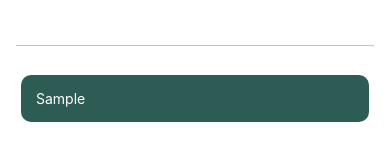
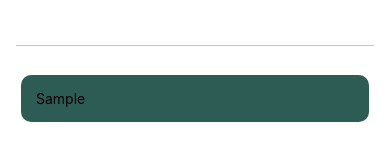
Before and after one commit to 1sh1vam/ReactNativePractice, a React Native app: screen / in a window 390 px wide. Both pictures are taken after typing "Sample" into the empty fields and a click on the button "ADD GOAL". Shown: the part 390-550 px from the top of the page. Built offline with nearby package versions, Linux system fonts and the light colour scheme.

Commit message:
fixing the border radius issue for ios

```diff
--- a/App.js
+++ b/App.js
@@ -22,7 +22,11 @@
         <Button onPress={addGoal} title='Add Goal' />
       </View>
       <ScrollView style={styles.goalsContainer}>
-        {goalList.map((goal, index) => <Text style={styles.goalText} key={index}>{goal}</Text>)}
+        {goalList.map((goal, index) => (
+          <View key={index} style={styles.goalText} >
+            <Text>{goal}</Text>
+          </View>
+        ))}
       </ScrollView>
     </View>
   );
```
